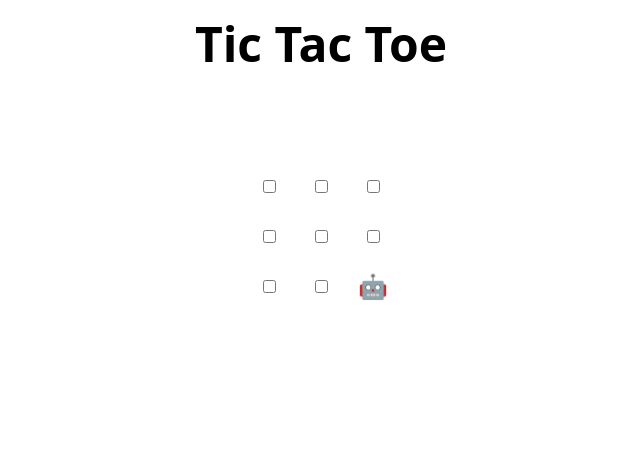
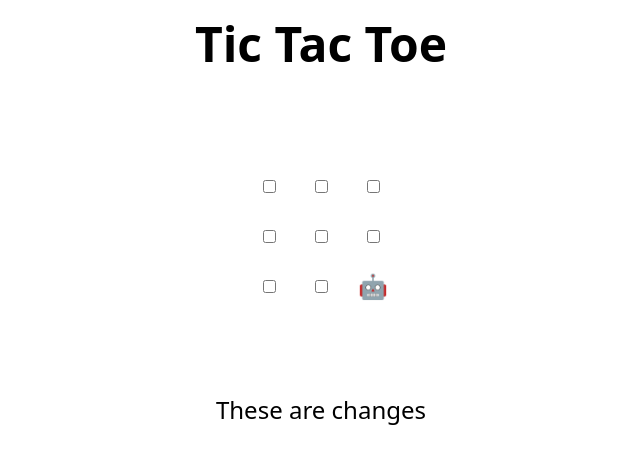
Before and after one commit to rhoded2/skills-review-pull-requests, a plain HTML site: page index.html in a window 1280 px wide. Shown: the whole page, without its empty margins (319-959 px from the left). Drawn offline with Linux system fonts and the light colour scheme.

Commit message:
Update index.html

```diff
--- a/index.html
+++ b/index.html
@@ -48,7 +48,7 @@
 </table>
 
 <h2 hidden>Game over, refresh to play again 🧑‍💻 🤖!</h2>
-
+These are changes
 <script>
   // Initialization
   const boxes = Array.from(document.querySelectorAll("td"));
```
